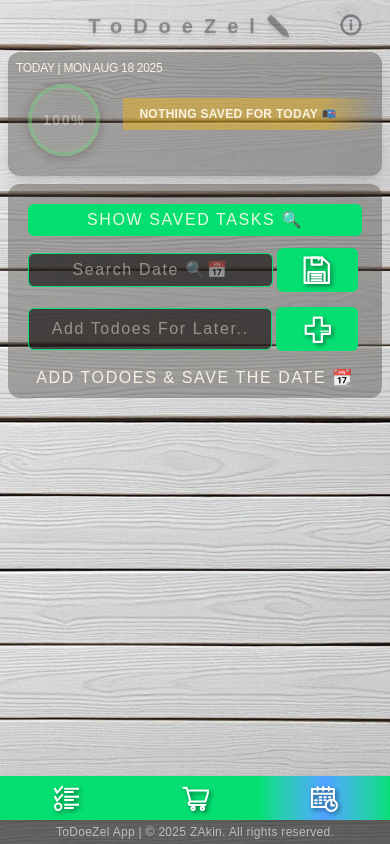
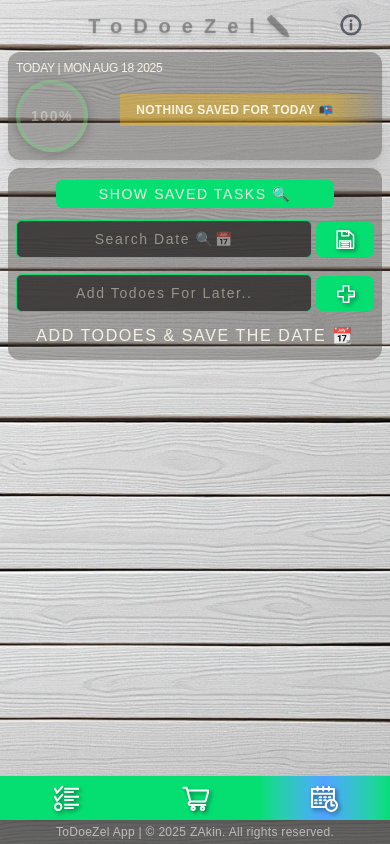
Before and after one commit to liascope/todoezel-react, a Next.js app: page /do-later in a window 390 px wide. Built offline with nearby package versions, Linux system fonts and the light colour scheme; a web font is replaced by a local one.

Commit message:
Style correction

```diff
--- a/app/_components/Button.js
+++ b/app/_components/Button.js
@@ -4,8 +4,8 @@ export default function Button({ children, onClick, disabledOnDefault = false, t
     <button
       onClick={onClick}
       disabled={disabledOnDefault}
-      className={` bg-green-400 hover:bg-blue-400 py-2 transition-colors duration-300 ease-in-out rounded-md flex justify-center items-center w-28
- cursor-pointer mx-1 sm:mx-2 disabled:bg-stone-700/50 disabled:cursor-not-allowed ${textSize}`}
+      className={` bg-green-400 hover:bg-blue-400 py-2 transition-colors duration-300 ease-in-out rounded-md flex justify-center items-center w-18 sm:w-28
+ cursor-pointer mr-1 sm:mx-2 disabled:bg-stone-700/50 disabled:cursor-not-allowed ${textSize}`}
     >
       {children}
     </button>
--- a/app/_components/ButtonQuery.js
+++ b/app/_components/ButtonQuery.js
@@ -10,12 +10,12 @@ function handleQuery(e){
   setTasks([...tasks, {  id: generateUUID(), task: query.trim(), done: false, delete:false }]);  // how state looks like
   setQuery('')
 }
-   return <> <input type="text" className="w-full my-2 sm:my-9 py-2 sm:py-2 text-center border border-green-400 hover:border-amber-400 bg-stone-900/70 rounded-md sm:ml-30"
+   return <> <input type="text" className="w-full m-1 sm:my-9 p-2 text-sm sm:text-lg text-center border border-green-400 hover:border-amber-400 bg-stone-900/70 rounded-md sm:ml-5"
             placeholder={placeholder}
             value={query}
             onChange={(e) => setQuery(e.target.value)}
           />
-          <Button onClick={handleQuery}><svg filter="drop-shadow(2px 2px 2px rgba(0,0,0,0.5))" className="w-[28px] h-[28px]" viewBox="0 0 52 52" xmlns="http://www.w3.org/2000/svg">
+          <Button onClick={handleQuery}><svg filter="drop-shadow(2px 2px 2px rgba(0,0,0,0.5))" className="w-[19px] h-[19px] sm:w-[28px] sm:h-[28px]" viewBox="0 0 52 52" xmlns="http://www.w3.org/2000/svg">
   <g stroke="white" strokeWidth="4" strokeLinecap="round" strokeLinejoin="round" fill="none">
      <polyline points="50,35 50,20 35,20 35,5 20,5 20,20 5,20 5,35 20,35 20,50 35,50 35,35 50,35"></polyline>
      <line x1="33" y1="30" x2="37" y2="30" stroke="white" strokeWidth="2" />
--- a/app/_components/Header.js
+++ b/app/_components/Header.js
@@ -8,8 +8,8 @@ export default function Header(){
      ToDoeZel✏️
      <svg
   onClick={() => setOpen(true)}
-  className="absolute top-2 right-7 flex items-center justify-center w-[28px] h-[28px]
-             text-gray-900/70 hover:text-stone-900 transition-colors duration-200"
+  className="absolute top-2 right-7 sm:right-10 flex items-center justify-center w-[28px] h-[28px]
+             text-gray-900 hover:text-stone-900/80 transition-colors duration-200"
   viewBox="0 0 33 33"
   xmlns="http://www.w3.org/2000/svg"
 >
--- a/app/_components/HeaderDoLater.js
+++ b/app/_components/HeaderDoLater.js
@@ -30,12 +30,12 @@ export default function HeaderDoLater() {
   }
 
   return (
-    <div className="max-w-screen px-5">
-      <div className=" h-fit sm:mx-36">
+    <div className="max-w-screen p-1 sm:px-5">
+      <div className=" h-fit sm:mx-36 mx-0 px-11">
         <Link href="/saved">
           <div
-            className={`w-full bg-green-400 hover:bg-blue-400 transition-colors duration-300 ease-in-out
- py-1 text-center rounded-md cursor-pointer my-3 sm:my-9 sm:py-2`}
+            className="w-full bg-green-400 hover:bg-blue-400 transition-colors duration-300 ease-in-out
+ text-center rounded-md cursor-pointer mb-2 sm:my-9 sm:py-2 py-1 text-sm sm:text-lg "
           >
             SHOW SAVED TASKS 🔍
           </div>
@@ -44,7 +44,7 @@ export default function HeaderDoLater() {
 
       <div className="flex flex-row justify-end items-center sm:mx-6">
         <input
-          className="w-full flex justify-center text-center border rounded-md px-1 py-1 sm:py-2  border-green-400 hover:border-amber-400 bg-stone-900/70 sm:ml-30"
+          className="w-full m-1 sm:my-9 p-2 text-sm sm:text-lg text-center border border-green-400 hover:border-amber-400 bg-stone-900/70 rounded-md sm:ml-5"
           placeholder="Search Date 🔍📅"
           type="text"
           onFocus={(e) => (e.target.type = 'date')}
@@ -53,7 +53,7 @@ export default function HeaderDoLater() {
           value={date}
           onChange={(e) => setDate(e.target.value)}
         />
-        <Button onClick={handleSave}><svg filter="drop-shadow(2px 2px 2px rgba(0,0,0,0.5))" className="w-[28px] h-[28px]"  viewBox="0 0 52 52" xmlns="http://www.w3.org/2000/svg">
+        <Button onClick={handleSave}><svg filter="drop-shadow(2px 2px 2px rgba(0,0,0,0.5))" className="w-[19px] h-[19px] sm:w-[28px] sm:h-[28px]"  viewBox="0 0 52 52" xmlns="http://www.w3.org/2000/svg">
   <g stroke="white" strokeWidth="4" strokeLinecap="round" strokeLinejoin="round" fill="none">
      <polyline points="3,3 3,50 48,50 48,15 35,3 3,3"></polyline>
       <polyline points="35,3 35,16 16,16 16,3 29,3 29,7"></polyline>
--- a/app/_components/HeaderToday.js
+++ b/app/_components/HeaderToday.js
@@ -26,7 +26,7 @@ const pathname = usePathname();
   return (<div
   className={`flex relative
     flex-row uppercase
-    justify-between p-2
+    justify-between pt-2
     bg-stone-700/40 transition-all duration-300 shadow-lg
     rounded-xl mx-2 sm:mx-6 sm:px-3 cursor-pointer`}
   onClick={handleClick}
--- a/app/_components/HeaderTodo.js
+++ b/app/_components/HeaderTodo.js
@@ -23,14 +23,14 @@ useEffect(() => {
   setMaxReached(doneTasks >= doneTasksToDelete);
 }, [todoes]);
 
-return <>    <div className="max-w-screen sm:px-5 flex flex-row items-center mx-3 sm:mx-6 justify-end relative">
+return <>    <div className="max-w-screen sm:px-5 flex flex-row items-center mx-1 sm:mx-6 justify-end relative">
   {todo && <Percent arr={todoes}></Percent>}
 
      <div className="w-full flex items-center flex-row"><ButtonQuery tasks={todoes} setTasks={setTodoes} placeholder={todo ? 'Add Todoes / Notes..' : 'Add Shop Items..'}>
               </ButtonQuery>
 <Button onClick={() => { if (window.confirm("Are you sure you want to delete all checked items?")) {setTodoes((prev) => prev.filter((item) => !item.done));}}}
 disabledOnDefault={!maxReached} textSize="text-xs" >
- <svg filter="drop-shadow(2px 2px 2px rgba(0,0,0,0.5))" className="w-[28px] h-[28px]" viewBox="0 0 55 55" xmlns="http://www.w3.org/2000/svg"> <g stroke={`${maxReached ? 'white' : 'gray'}`}  strokeWidth="4" strokeLinecap="round" strokeLinejoin="round" fill="none">
+ <svg filter="drop-shadow(2px 2px 2px rgba(0,0,0,0.5))" className="w-[19px] h-[19px] sm:w-[28px] sm:h-[28px]" viewBox="0 0 55 55" xmlns="http://www.w3.org/2000/svg"> <g stroke={`${maxReached ? 'white' : 'gray'}`}  strokeWidth="4" strokeLinecap="round" strokeLinejoin="round" fill="none">
      <polyline points="2,9 18,9 22,2 30,2 34,9 51,9 9,9"></polyline>
    <polyline points="3,15 50,15 45,15 43,26"></polyline>
    <polyline points="8,15 14,50 39,50"></polyline>
@@ -57,7 +57,7 @@ disabledOnDefault={!maxReached} textSize="text-xs" >
         )
       )
     }
-    maxHeight={`${todo ? 'max-h-98 sm:max-h-113': 'max-h-120 sm:max-h-113'} `}
+    maxHeight={`${todo ? 'max-h-98 sm:max-h-113 pb-10': 'max-h-120 sm:max-h-113 pb-15'} `}
   />
 
 )} </>
--- a/app/_components/Navigation.js
+++ b/app/_components/Navigation.js
@@ -29,7 +29,7 @@ export default function Navigation() {
             href={href}
             className={`${baseStyle} ${pathname === href ? activeStyle : ''}`}
           >
-            <Icon className="mx-auto w-7 h-7" aria-label={alt} />
+            <Icon className="mx-auto w-7 h-7 sm:w-12 sm:h-12" aria-label={alt} />
           </Link>
         ))}
       </nav>
--- a/app/_components/Percent.js
+++ b/app/_components/Percent.js
@@ -28,7 +28,7 @@ export default function Percent({ arr }) {
 
   return (
     <span
-  className="p-8 m-3 sm:p-9 rounded-full border-4 sm:border-8 flex items-center justify-center
+  className="p-8 m-2 sm:p-9 rounded-full border-4 sm:border-8 flex items-center justify-center
              w-16 h-12 sm:w-24 sm:h-24
              shadow-[0_2px_12px_rgba(0,0,0,0.6)] text-sm sm:text-xl sm:font-semibold font-bold
              shadow-text transition-all duration-300"
--- a/app/_components/ToggleList.js
+++ b/app/_components/ToggleList.js
@@ -2,11 +2,11 @@
 import { useState } from "react";
 import { motion, AnimatePresence } from "framer-motion";
 
-export default function ToggleList({ tasks, onDelete, onToggle, toggle = true, maxHeight='max-h-93 sm:max-h-70 '}) {
+export default function ToggleList({ tasks, onDelete, onToggle, toggle = true, maxHeight='max-h-93 sm:max-h-70 pb-20'}) {
   const [toggleItems, setToggleItems] = useState({});
 
   return (
-    <ul onClick={(e) => e.stopPropagation()} className={`overflow-y-scroll w-full pb-10 sm:pb-24 ${maxHeight}`}>
+    <ul onClick={(e) => e.stopPropagation()} className={`overflow-y-scroll w-full sm:pb-24 ${maxHeight}`}>
       <AnimatePresence>
         {tasks?.map((task) => (
           <motion.li
@@ -15,7 +15,7 @@ export default function ToggleList({ tasks, onDelete, onToggle, toggle = true, m
             animate={{ opacity: 1, y: 0 }}
             exit={{ opacity: 0, y: -5 }}
             transition={{ duration: 0.2 }}
-            className="even:bg-black/30 odd:bg-black/50 text-left mx-2 sm:mx-16 px-3 sm:px-16 sm:text-xl py-1 sm:py-4 my-2 sm:my-4 rounded flex justify-between tracking-wider font-medium hover:bg-black/20"
+            className="even:bg-black/30 odd:bg-black/50 text-left mx-2 sm:mx-16 px-3 sm:px-16 text-sm sm:text-xl py-1 sm:py-4 my-2 sm:my-4 rounded flex justify-between sm:tracking-wider sm:font-medium hover:bg-black/20"
             onClick={() =>
               setToggleItems((prev) => ({ ...prev, [task.id]: !prev[task.id] }))
             }
```
